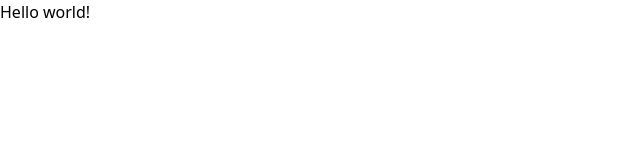
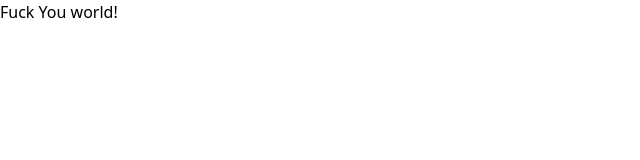
Before and after one commit to SorcererChiragsingh/Project-Real-Estate-Website, a React (Vite) app in the folder Real Estate/: page / in a window 1280 px wide. Shown: the top 160 px of the page, without its empty margins (0-640 px from the left). Built offline with nearby package versions, Linux system fonts and the light colour scheme.

Commit message:
changes in app.jsx

```diff
--- a/Real Estate/src/App.jsx
+++ b/Real Estate/src/App.jsx
@@ -1,7 +1,7 @@
 export default function App() {
   return (
     <h1 className="text-3xl font-bold underline">
-      Hello world!
+      Fuck You world!
     </h1>
   )
 }
```
